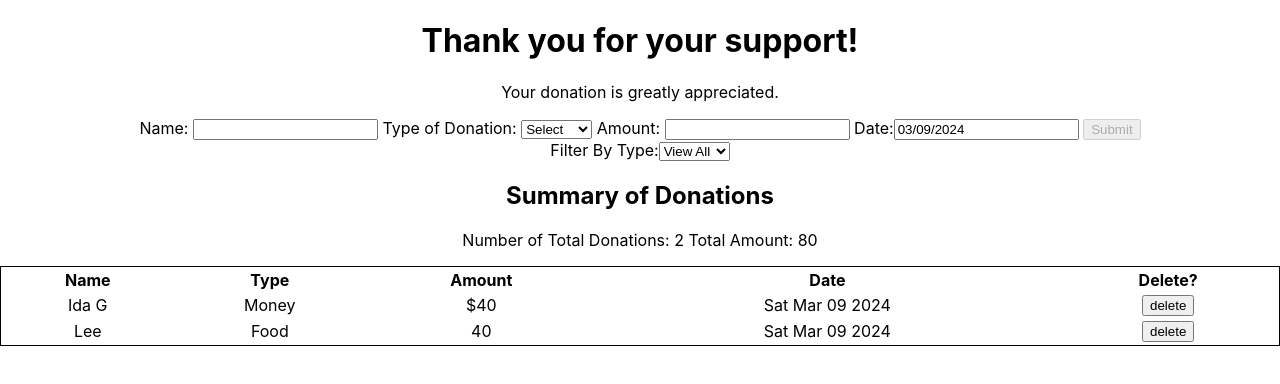
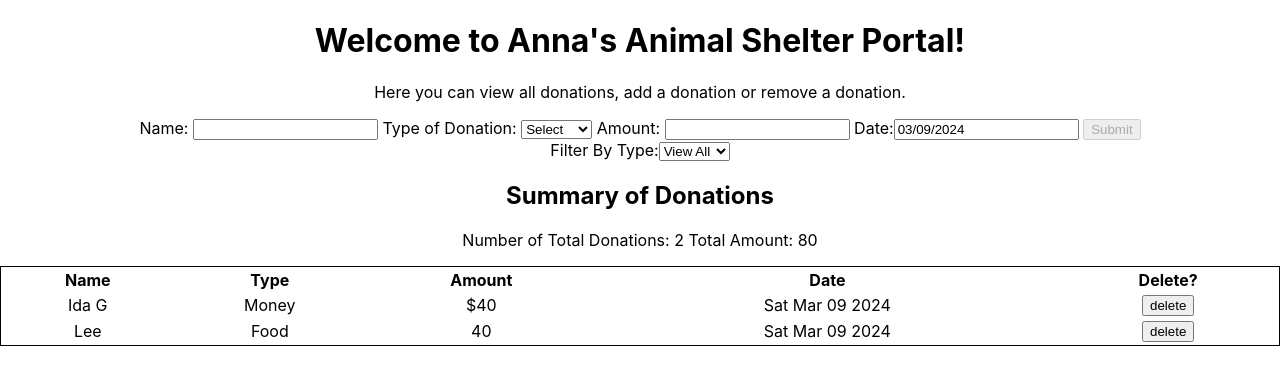
Before and after one commit to idago123/donation-app, a React (Create React App) app: page / in a window 1280 px wide. Shown: the top 384 px of the page. Built offline with nearby package versions, Linux system fonts and the light colour scheme.

Commit message:
Change text

```diff
--- a/src/DonationForm.js
+++ b/src/DonationForm.js
@@ -97,8 +97,8 @@ const DonationForm = () => {
     return (
         <>
             <div>
-                <h1>Thank you for your support!</h1>
-                <p>Your donation is greatly appreciated.</p>
+                <h1>Welcome to Anna's Animal Shelter Portal!</h1>
+                <p>Here you can view all donations, add a donation or remove a donation.</p>
             </div>
             <form id="my-form" onSubmit={(e) => dataHandler(e)}>
                 <label>Name:{" "}
```
